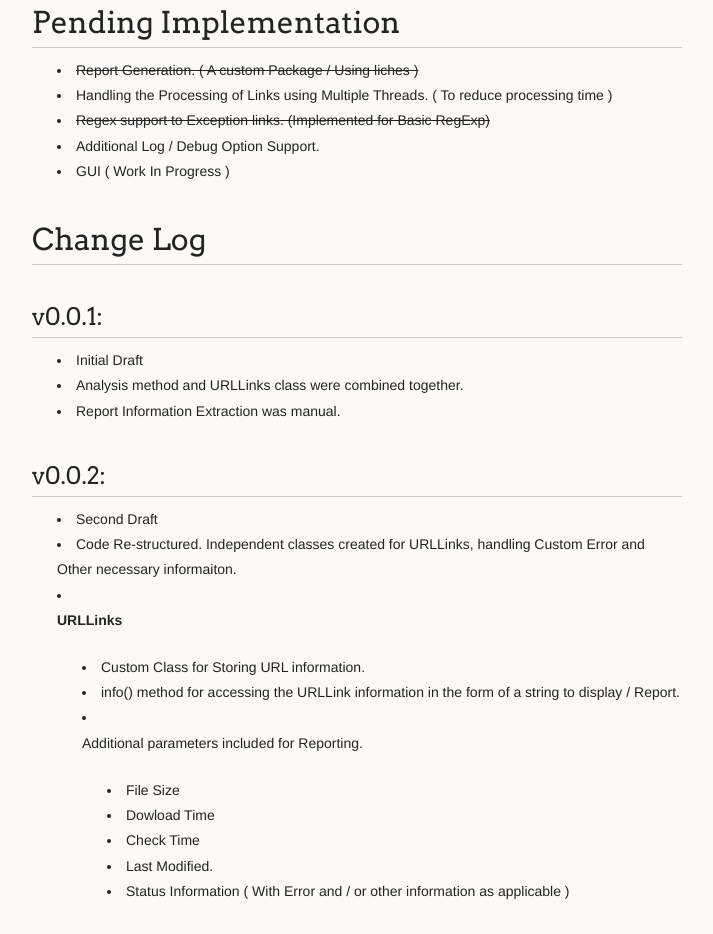
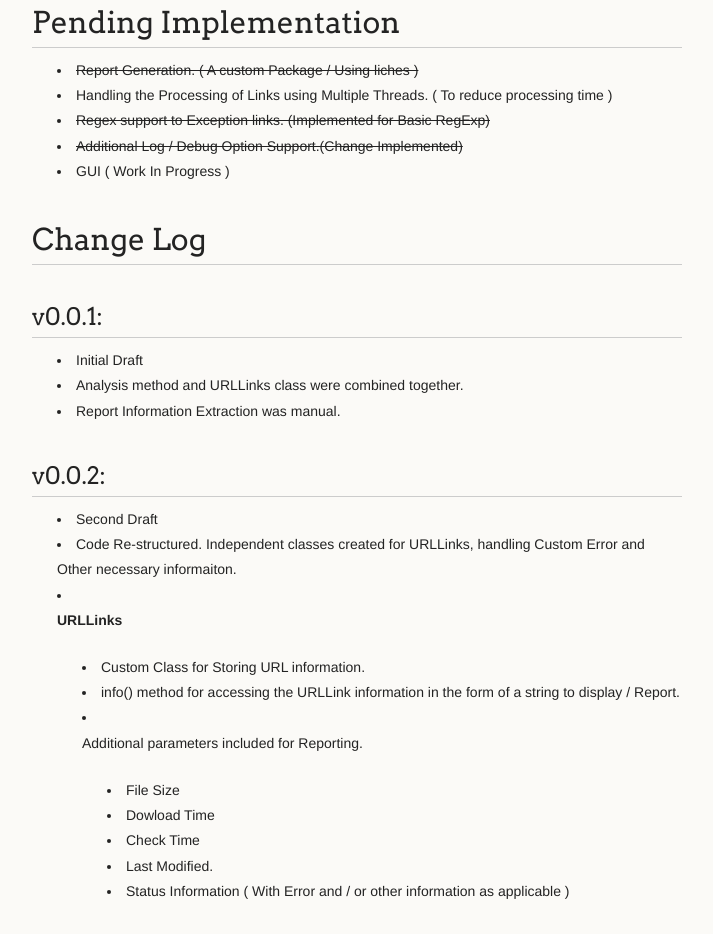
Before and after one commit to harshanarayana/deadcheck, a plain HTML site: page index.html in a window 1280 px wide. Shown: the part 834-1768 px from the top of the page, without its empty margins (278-991 px from the left). Drawn offline with Linux system fonts and the light colour scheme.

```diff
--- a/index.html
+++ b/index.html
@@ -70,7 +70,8 @@
 <li>Handling the Processing of Links using Multiple Threads. ( To reduce processing time )</li>
 <li>
 <del>Regex support to Exception links. (Implemented for Basic RegExp)</del> </li>
-<li>Additional Log / Debug Option Support. </li>
+<li>
+<del>Additional Log / Debug Option Support.(Change Implemented)</del> </li>
 <li>GUI ( Work In Progress ) </li>
 </ul><h1>
 <a name="change-log" class="anchor" href="#change-log"><span class="octicon octicon-link"></span></a>Change Log</h1>
```
Also changed, not shown: params.json (+1 -1 lines).
